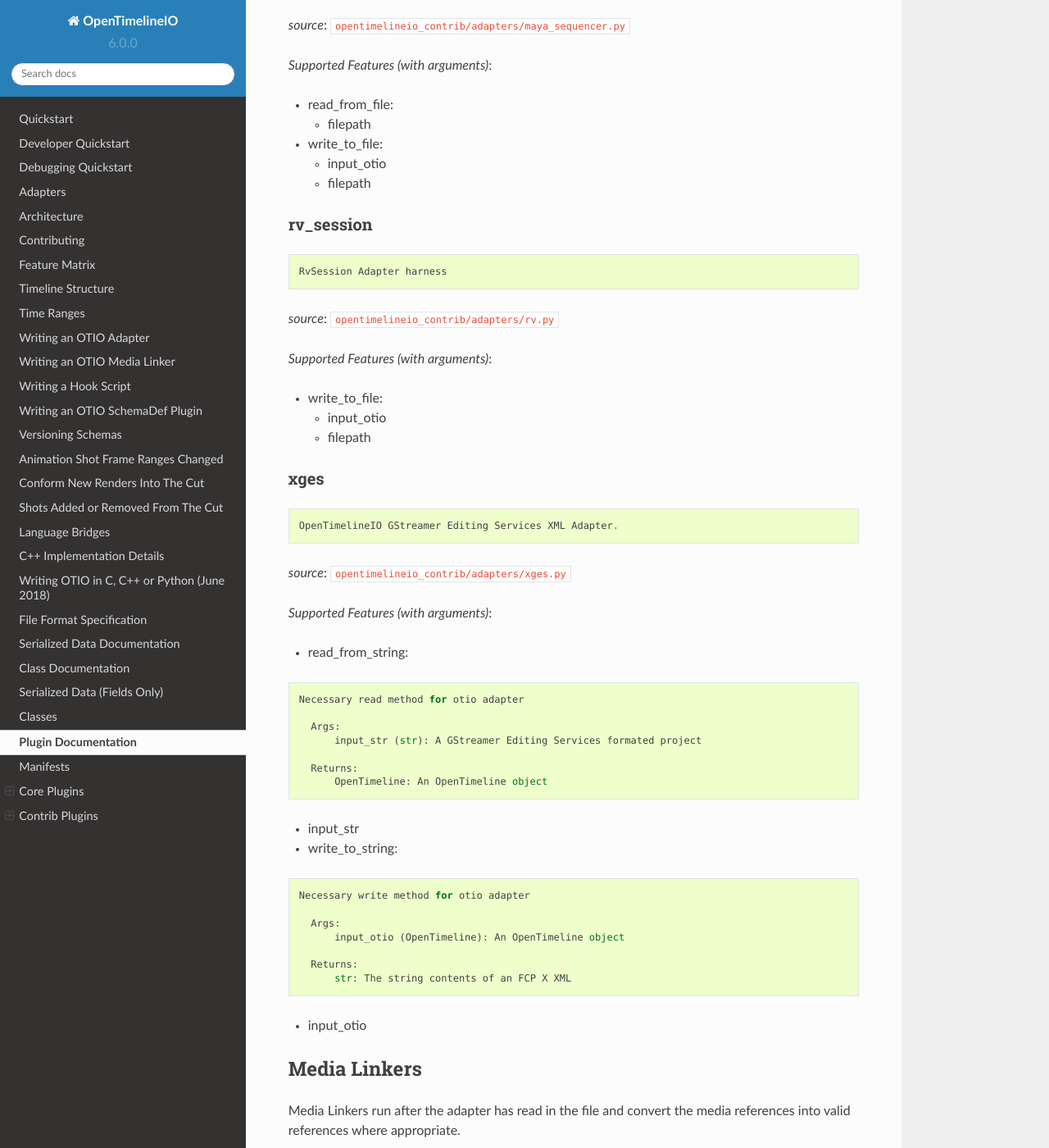
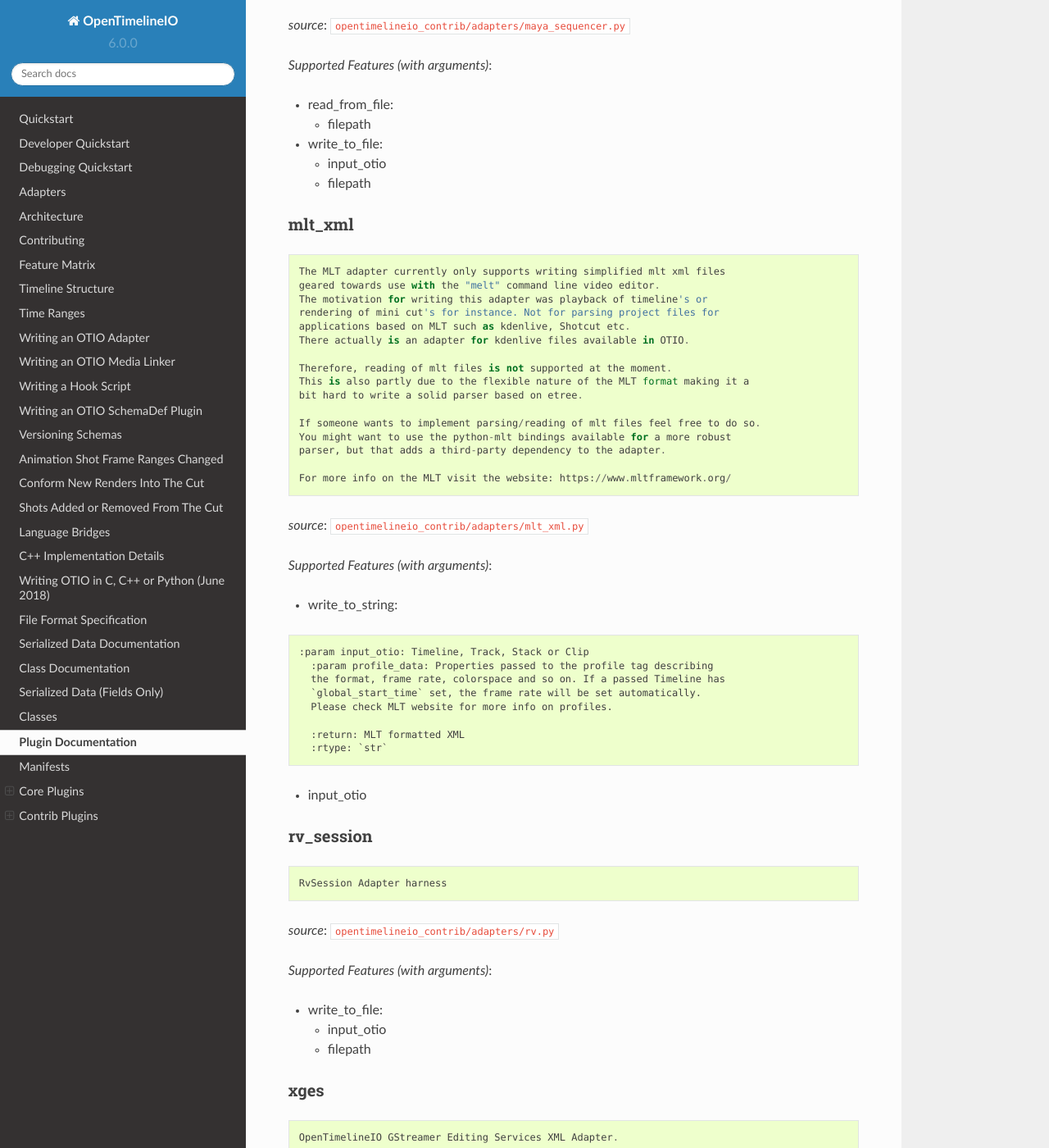
Before and after one commit to AcademySoftwareFoundation/OpenTimelineIO, a Sphinx documentation site: the page built from docs/tutorials/otio-plugins.md, in a window 1280 px wide and 1400 px high, scrolled down 9252 px. Shown: the whole window at 82% size. Built offline with Sphinx 7.4.7 and the Read the Docs theme 2.0.0, drawn with Linux system fonts in a browser that asks for light colours; pages that are not in the unit, such as notebooks, are missing from menus; the version number is read from the project's files by our own code.

Commit message:
* lint fix

````diff
--- a/docs/tutorials/otio-plugins.md
+++ b/docs/tutorials/otio-plugins.md
@@ -514,6 +514,49 @@ Maya Sequencer Adapter Harness
 
 
 
+### mlt_xml
+
+```
+The MLT adapter currently only supports writing simplified mlt xml files
+geared towards use with the "melt" command line video editor.
+The motivation for writing this adapter was playback of timeline's or
+rendering of mini cut's for instance. Not for parsing project files for
+applications based on MLT such as kdenlive, Shotcut etc.
+There actually is an adapter for kdenlive files available in OTIO.
+
+Therefore, reading of mlt files is not supported at the moment.
+This is also partly due to the flexible nature of the MLT format making it a
+bit hard to write a solid parser based on etree.
+
+If someone wants to implement parsing/reading of mlt files feel free to do so.
+You might want to use the python-mlt bindings available for a more robust
+parser, but that adds a third-party dependency to the adapter.
+
+For more info on the MLT visit the website: https://www.mltframework.org/
+```
+
+*source*: `opentimelineio_contrib/adapters/mlt_xml.py`
+
+
+*Supported Features (with arguments)*:
+
+- write_to_string:
+```
+:param input_otio: Timeline, Track, Stack or Clip
+  :param profile_data: Properties passed to the profile tag describing
+  the format, frame rate, colorspace and so on. If a passed Timeline has
+  `global_start_time` set, the frame rate will be set automatically.
+  Please check MLT website for more info on profiles.
+
+  :return: MLT formatted XML
+  :rtype: `str`
+```
+  - input_otio
+
+
+
+
+
 ### rv_session
 
 ```
````
Also changed, not shown: 1 other file.
